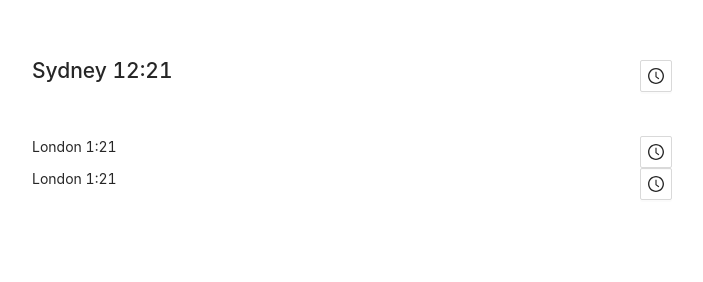
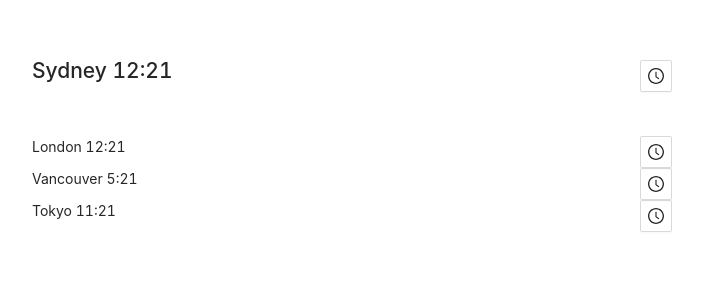
Before and after one commit to RY4NSK/world-clock, a React (Create React App) app: page / in a window 1280 px wide. Shown: the part 184-466 px from the top of the page, without its empty margins (288-991 px from the left). Built offline with nearby package versions, Linux system fonts and the light colour scheme.

Commit message:
Added rendering from list.

```diff
--- a/src/App.tsx
+++ b/src/App.tsx
@@ -2,7 +2,18 @@ import React from 'react';
 import logo from './logo.svg';
 import './App.css';
 import { Button } from 'antd';
-import { ClockCircleOutlined, PlusOutlined, MinusOutlined, DeleteOutlined } from '@ant-design/icons';
+import { ClockCircleOutlined, PlusOutlined, DeleteOutlined } from '@ant-design/icons';
+
+interface Clock { // Type defining what a clock consists of.
+  city: string,
+  time: string
+}
+
+let clocks: Clock[] = [
+  {city: "London", time: "12:21"},
+  {city: "Vancouver", time: "5:21"},
+  {city: "Tokyo", time: "11:21"}
+]
 
 const App: React.FC = () => {
 
@@ -20,27 +31,20 @@ const App: React.FC = () => {
             Sydney 12:21
           </h2>
         </div>
-        <div >
+        <div>
           <Button type="ghost" icon={<ClockCircleOutlined />}></Button>
         </div>
       </div>
       <div style={{ gridColumnStart: 3, gridColumnEnd: 4, gridRowStart: 3, gridRowEnd: 4 }}>
-        <div style={{ display: 'flex', justifyContent: 'space-between' }}>
+        {/* https://dev.to/ibrahima92/15-must-know-javascript-array-methods-in-2020-1kd8 */}
+        {clocks.map(clock => <div style={{ display: 'flex', justifyContent: 'space-between' }}>
           <div>
-            London 1:21
+            {clock.city} {clock.time}
           </div>
           <div>
             <Button type="ghost" icon={<ClockCircleOutlined />}></Button>
           </div>
-        </div>
-        <div style={{ display: 'flex', justifyContent: 'space-between' }}>
-          <div>
-            London 1:21
-          </div>
-          <div>
-            <Button type="ghost" icon={<ClockCircleOutlined />}></Button>
-          </div>
-        </div>
+        </div>)}
         {
           isSettings ? <>
             <div style={{ height: 10 }} />
```
